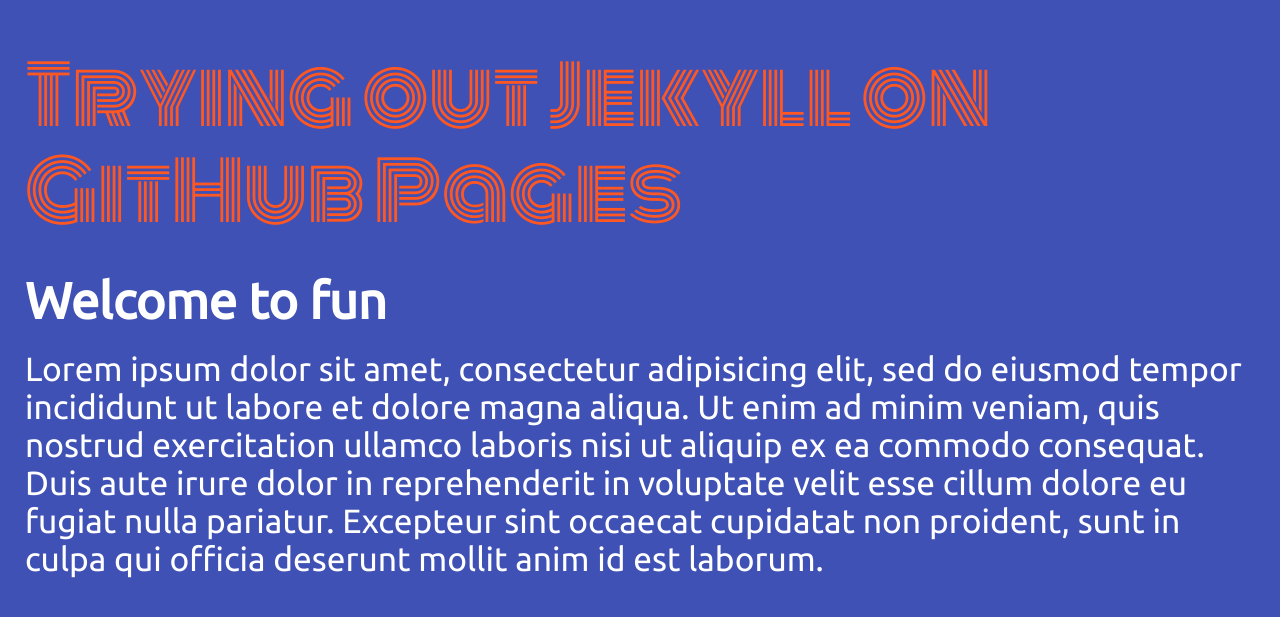
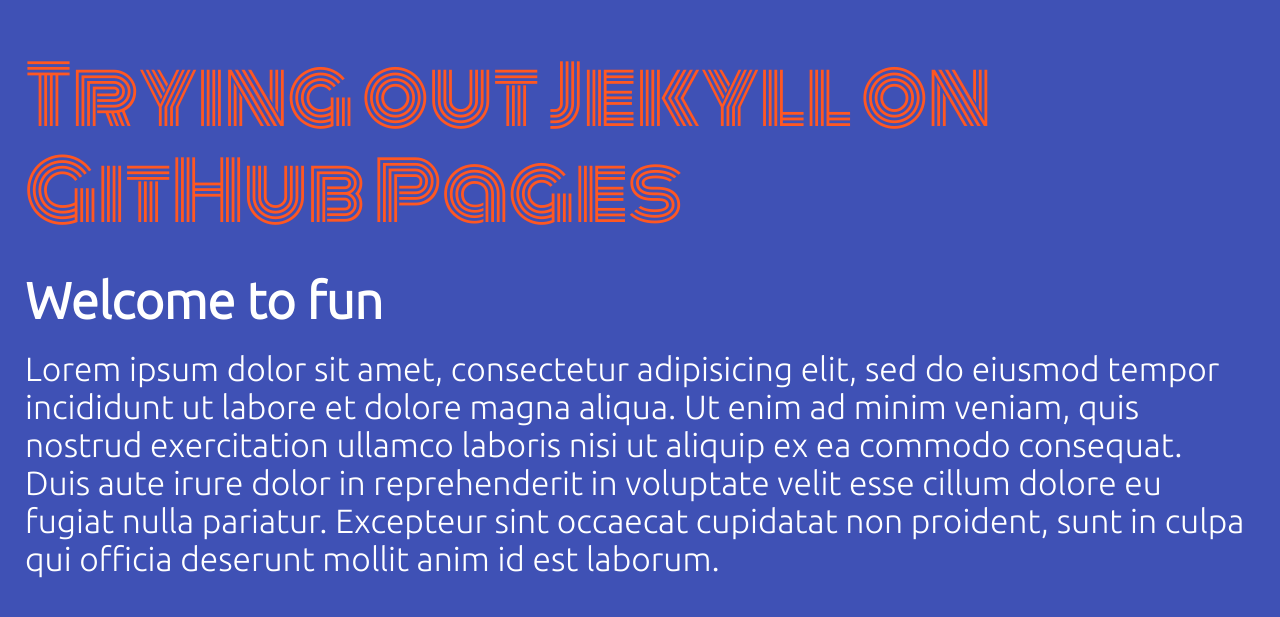
Before and after one commit to chiss22/chiss22.github.io, a Jekyll site: the page built from _posts/2018-03-10-trying-out-jekyll-on-github-pages.md, in a window 1280 px wide. Shown: the top 617 px of the page. Built offline with Jekyll 4.4.1, drawn with Linux system fonts in a browser that asks for light colours.

Commit message:
New font

```diff
--- a/assets/css/style.scss
+++ b/assets/css/style.scss
@@ -1,7 +1,7 @@
 ---
 ---
 
-@import url('https://fonts.googleapis.com/css?family=Ubuntu|Monoton');
+@import url('https://fonts.googleapis.com/css?family=Ubuntu:300|Monoton');
 
 $colour-bg: #3F51B5;
 $colour-text: #FFF;
```
